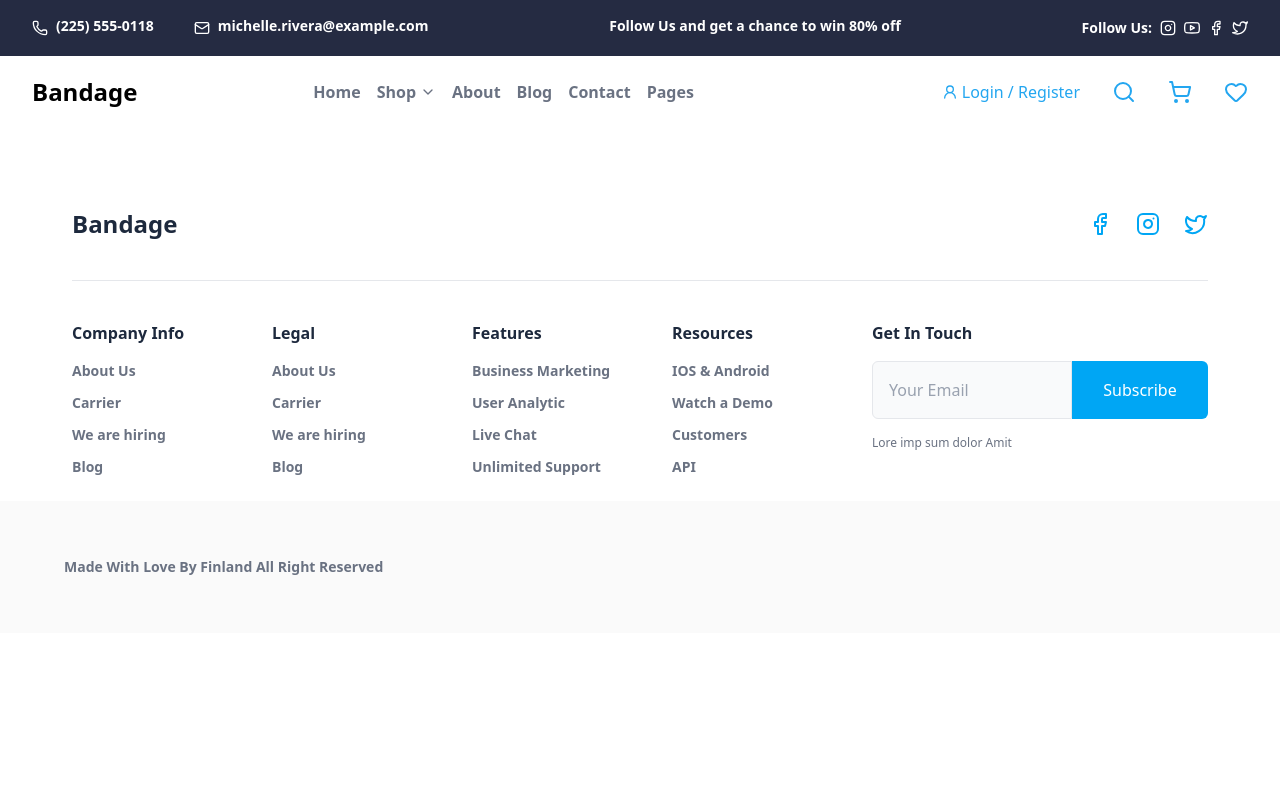
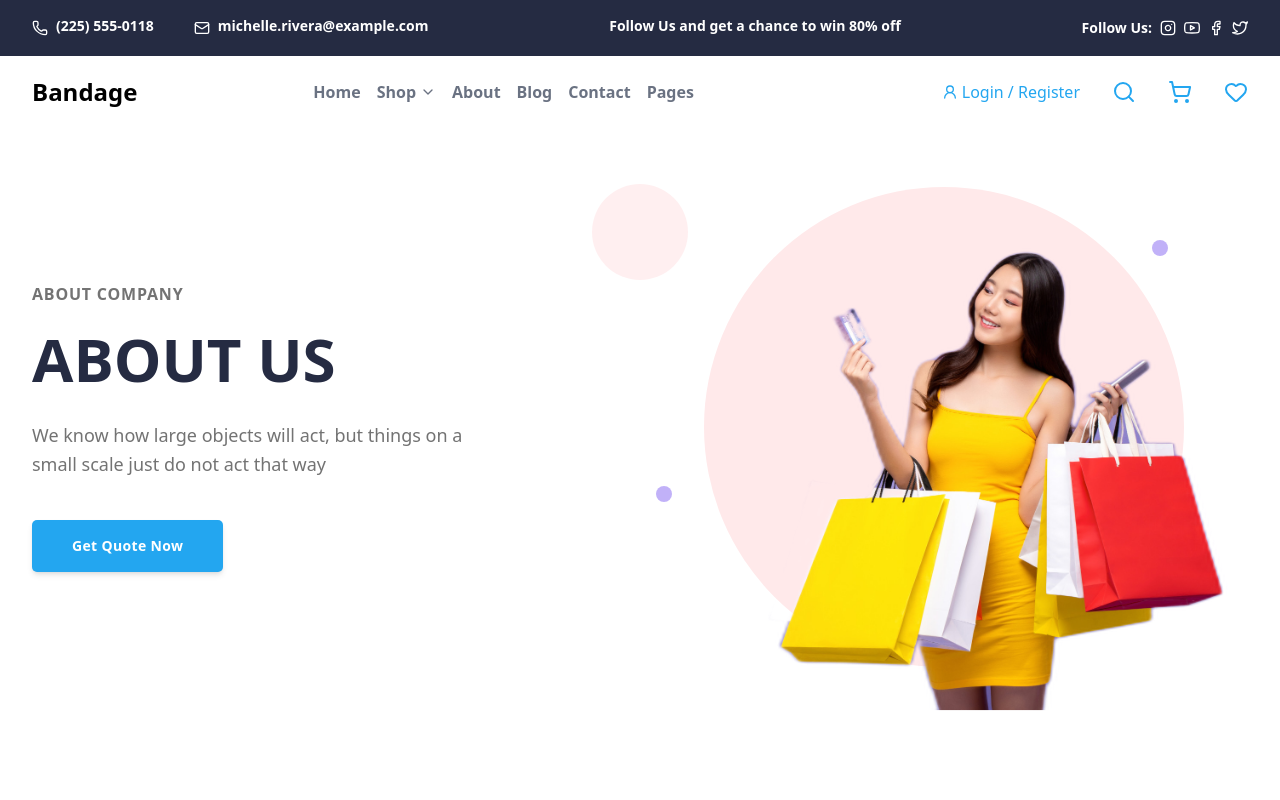
Before and after one commit to ozcnSezerr/e-commerce-final-project, a React (Vite) app: page /about in a window 1280 px wide. Shown: the top 800 px of the page. Built offline with nearby package versions, Linux system fonts and the light colour scheme.

Commit message:
Create about page and add AboutUs section

```diff
--- /dev/null
+++ b/src/components/About/AboutUs.jsx
@@ -0,0 +1,57 @@
+import React from "react";
+
+const AboutUs = () => {
+  return (
+    <section className="w-full bg-white py-16 lg:py-24 overflow-hidden px-8 relative">
+      <div className="max-w-7xl mx-auto flex flex-col lg:flex-row items-center justify-between gap-12 lg:gap-0">
+        {/* --- text section --- */}
+        <div className="w-full lg:w-1/2 text-center lg:text-left z-20 flex flex-col items-center lg:items-start">
+          <h5 className="text-[#737373] font-bold text-sm md:text-base mb-4 tracking-wider uppercase">
+            About Company
+          </h5>
+          <h2 className="text-[#252B42] text-4xl md:text-5xl lg:text-6xl font-extrabold mb-6 leading-tight">
+            ABOUT US
+          </h2>
+          {/* information */}
+          <p className="text-[#737373] text-base md:text-lg leading-relaxed mb-10 max-w-md mx-auto lg:mx-0">
+            We know how large <br className="block sm:hidden" /> objects will
+            act, but things <br className="block sm:hidden" /> on a small scale
+            just do <br className="block sm:hidden" /> not act that way
+          </p>
+          {/* Button */}
+          <button className="bg-[#23A6F0] hover:bg-blue-500 text-white font-bold py-4 px-10 rounded-[5px] text-sm tracking-wide transition-colors duration-300 shadow-md hover:shadow-lg cursor-pointer">
+            Get Quote Now
+          </button>
+        </div>
+
+        <div className="w-full lg:w-1/2 relative flex justify-center lg:justify-end items-end lg:items-center mt-10 lg:mt-0">
+          {/* --- daireler --- */}
+          {/* 1 */}
+          <div className="absolute top-1/2 left-1/2 transform -translate-x-1/2 -translate-y-1/2 w-[280px] h-[280px] sm:w-[350px] sm:h-[350px] lg:w-[480px] lg:h-[480px] bg-[#FFE9EA] rounded-full z-0"></div>
+          {/* 2 */}
+          <div className="absolute -top-4 -left-4 sm:top-0 sm:left-0 lg:-top-10 lg:-left-12 w-14 h-14 sm:w-20 sm:h-20 lg:w-24 lg:h-24 bg-[#FFE9EA] rounded-full z-0 opacity-70"></div>
+          {/* 3 */}
+          <div className="absolute bottom-16 left-8 lg:bottom-32 lg:left-4 w-2 h-2 md:w-4 md:h-4 bg-[#977DF4] rounded-full z-0 opacity-60"></div>
+          {/* 4*/}
+          <div className="absolute top-10 right-10 lg:top-4 lg:right-20 w-2 h-2 md:w-4 md:h-4 bg-[#977DF4] rounded-full z-0 opacity-60"></div>
+
+          {/* --main image-- */}
+          <img
+            src="/Abouts/about-1.png"
+            alt="Woman"
+            className="relative z-10 object-contain lg:top-20 lg:left-10
+                       max-w-full
+                       sm:max-w-[85%]
+                       lg:max-w-full lg:h-auto
+                       scale-140
+                       lg:origin-bottom-right
+                       lg:-mr-24
+                       transition-transform duration-500"
+          />
+        </div>
+      </div>
+    </section>
+  );
+};
+
+export default AboutUs;
--- a/src/layout/PageContent.jsx
+++ b/src/layout/PageContent.jsx
@@ -5,6 +5,7 @@ import ShopPage from "../pages/ShopPage";
 import ProductPage from "../pages/ProductPage";
 import ContactPage from "../pages/ContactPage";
 import TeamPage from "../pages/TeamPage";
+import AboutPage from "../pages/AboutPage";
 
 export default function PageContent() {
   return (
@@ -24,6 +25,9 @@ export default function PageContent() {
       <Route path="/team">
         <TeamPage />
       </Route>
+      <Route path="/about">
+        <AboutPage />
+      </Route>
     </Switch>
   );
 }
--- /dev/null
+++ b/src/pages/AboutPage.jsx
@@ -0,0 +1,9 @@
+import AboutUs from "../components/About/AboutUs";
+
+export default function AboutPage() {
+  return (
+    <>
+      <AboutUs />
+    </>
+  );
+}
```
Also changed, not shown: public/Abouts/about-1.png (added).
